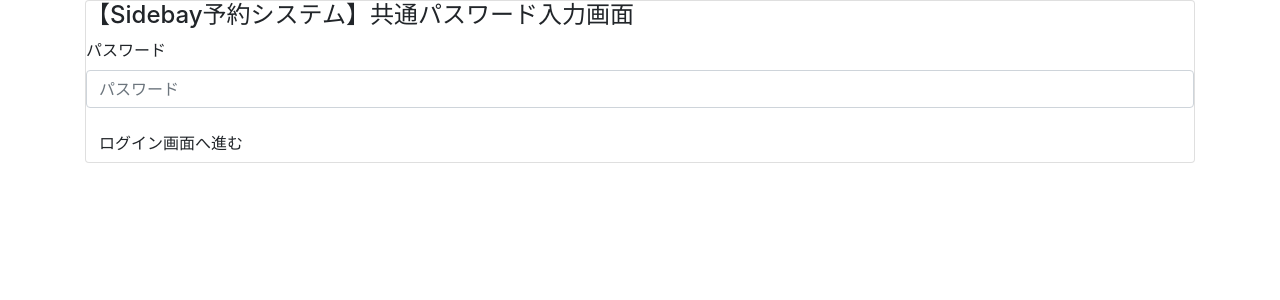
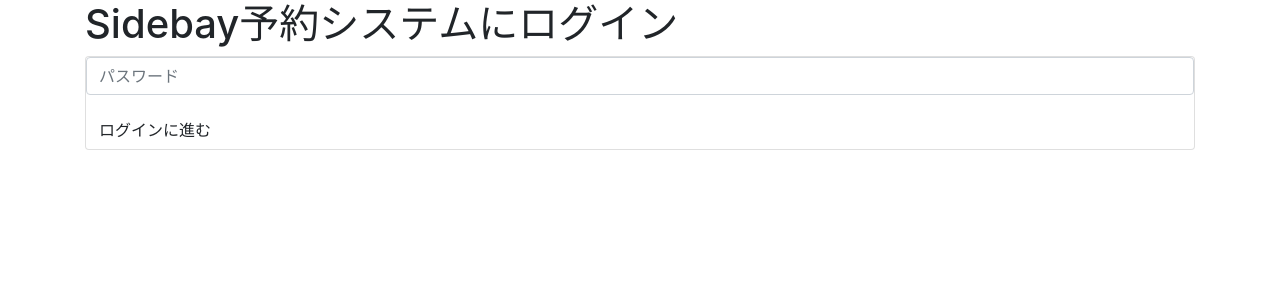
Before and after one commit to rebirthStudyGroup/-, a Django app: template sidebay_res_system/templates/registration/common_login.html in a window 1280 px wide. Shown: the top 300 px of the page. Run offline with Django 3.2, Linux system fonts and the light colour scheme; the template is opened without the code that fills it, so the values that code supplies are empty; some libraries are stand-ins or nearby versions.

Commit message:
1-1 update common_login.html

```diff
--- a/sidebay_res_system/templates/registration/common_login.html
+++ b/sidebay_res_system/templates/registration/common_login.html
@@ -3,18 +3,16 @@
 {% block content %}
   <body>
     <div class="container">
+      <h1 class="login-title">Sidebay予約システムにログイン</h1>
   <div class="card">
-  <h4 class="login-title">【Sidebay予約システム】共通パスワード入力画面</h4>
-  <!-- メールアドレスとパスワードでログインをしてsideｰ米の抽選ページにいく -->
   <form>
     <div class="form-group">
-    <label for="exampleInputPassword1">パスワード</label>
       <!-- パスワードを入力 -->
       <!-- 入力を必須にする -->
       <input type="password" class="form-control" id="" placeholder="パスワード" required>
     </div>
     <!-- ログインボタンを押すと入力情報に間違いがなければメインページへ遷移する。 -->
-      <button type="submit" class="btn">ログイン画面へ進む</button>
+        <button type="submit" class="btn">ログインに進む</button>
   </form>
     </div>
     </div>
```
Lines whose indentation alone changed are shown as unchanged.
